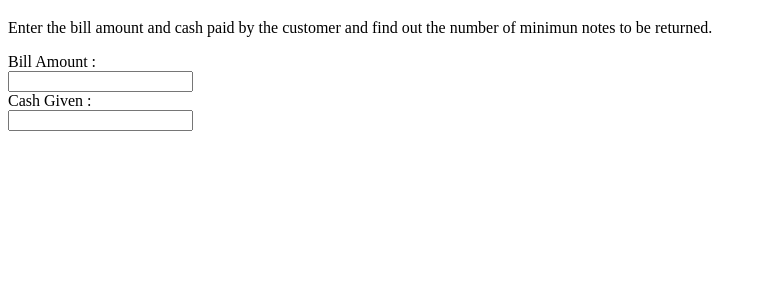
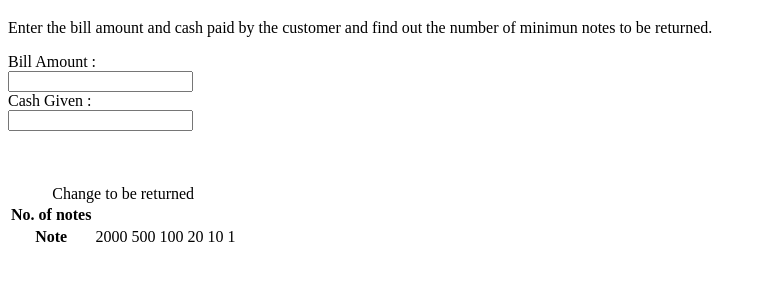
Before and after one commit to sach10-create/neogcamp-cash-register, a plain HTML site: page index.html in a window 1280 px wide. Shown: the part 87-368 px from the top of the page, without its empty margins (0-763 px from the left). Drawn offline with Linux system fonts and the light colour scheme.

Commit message:
update index.html

```diff
--- a/index.html
+++ b/index.html
@@ -14,7 +14,23 @@
     <label for="billAmount">Bill Amount : </label><br>
     <input type="text" class="billAmount"/><br>
    <label for="cashGiven">Cash Given : </label><br>
-    <input type="text" class="cashGiven"/>
+    <input type="text" class="cashGiven"/><br><br>
+    <table class="outputTable">
+        <caption>Change to be returned</caption><br><br>
+        <tr>
+            <th> No. of notes </th>
+
+        </tr>
+        <tr>
+            <th>Note</th>
+            <td>2000</td>
+            <td>500</td>
+            <td>100</td>
+            <td>20</td>
+            <td>10</td>
+            <td>1</td>
+        </tr>
+    </table>
 
     <script src="app.js"></script>
 </body>
```
